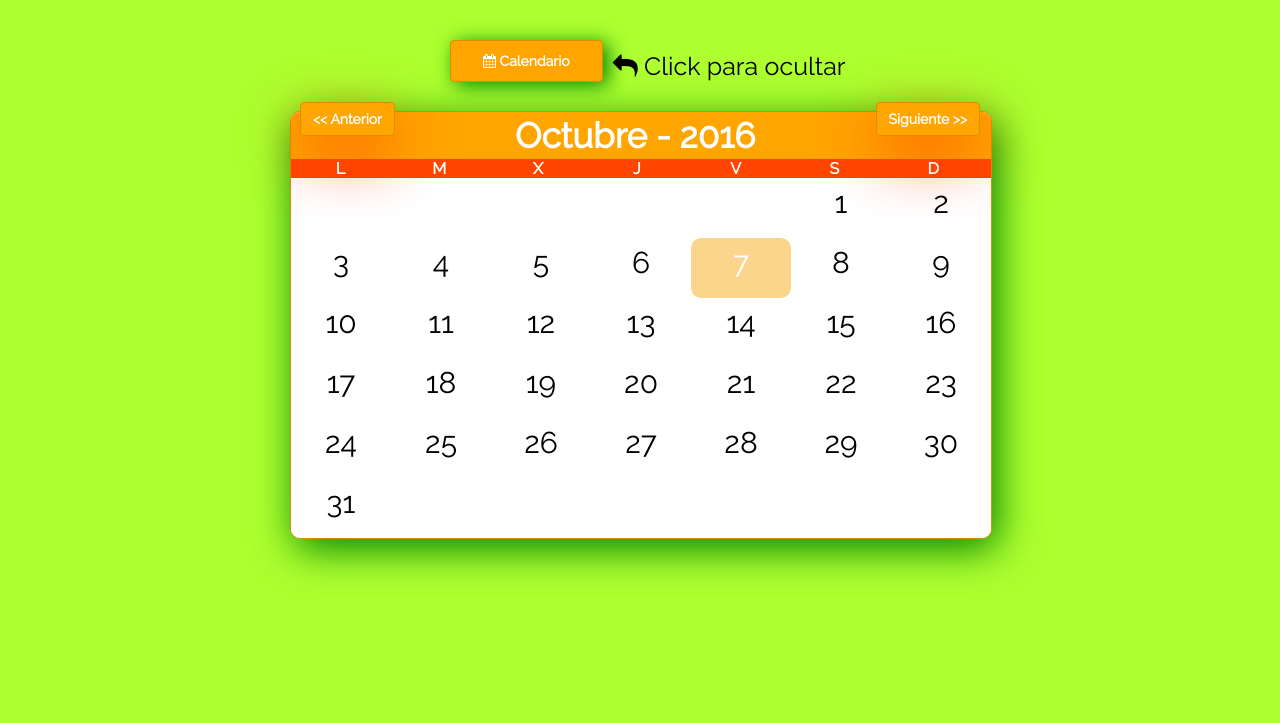
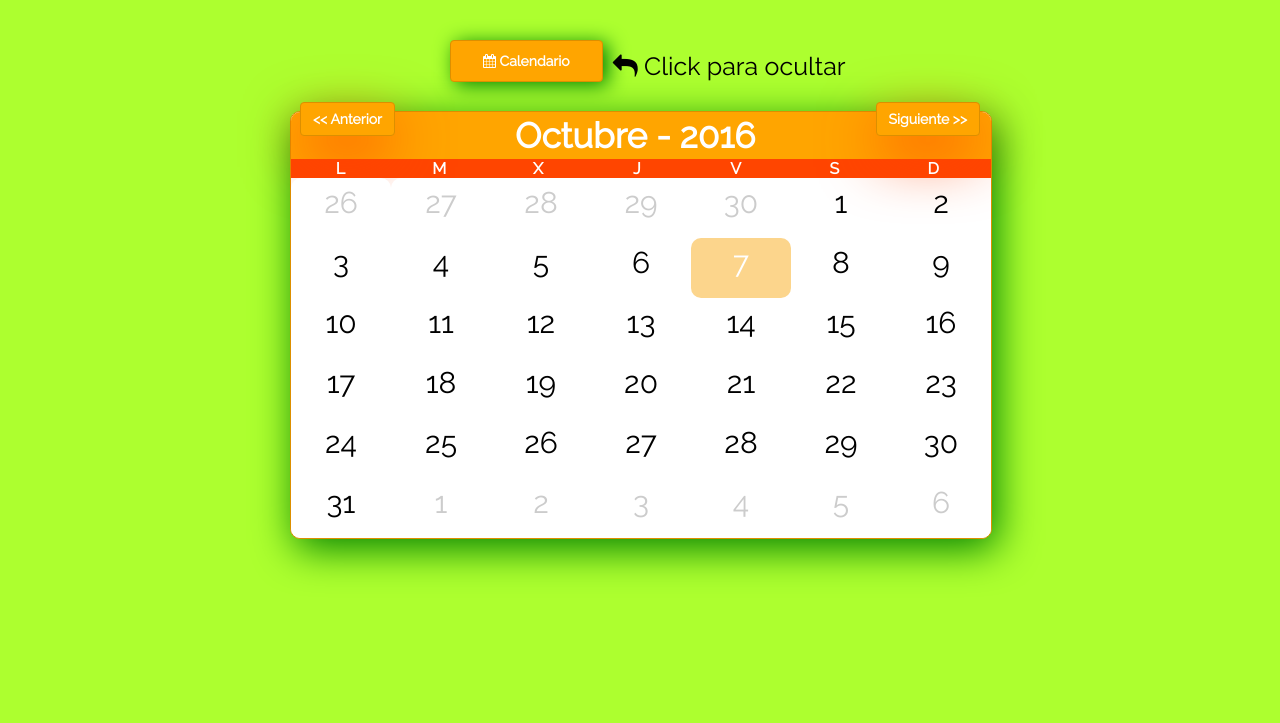
Before and after one commit to RSginer/rcalendarjs, a plain HTML site: page index.html in a window 1280 px wide. Both pictures are taken after a click on the button "Calendario". Shown: the top 723 px of the page. Drawn offline with Linux system fonts and the light colour scheme.

Commit message:
dias del mes anterior y siguiente OK

```diff
--- a/assets/css/calendar.css
+++ b/assets/css/calendar.css
@@ -74,7 +74,12 @@
     background-color:#FFFFFF;
     cursor:initial;
 }
-
+.calendar__week__day--before{
+    color:#CCC;
+    background-color:#FFFFFF !important;
+    cursor:initial !important;
+    font-weight: normal !important;
+}
 .calendar__week__day--current-day{
     background-color: #fcd58c;
     color:white;
--- a/assets/js/calendar.js
+++ b/assets/js/calendar.js
@@ -43,14 +43,16 @@ function initCalendar(date) {
     if (isLeap(date.getFullYear())) {
         monthDays[1] = 29;
     }
-
+        var numAddDays;
     if (date.getDay() != 0) {
         numBlankDivs = date.getDay();
+        numAddDays = date.getDay()-1;
     } else {
         numBlankDivs = 7;
+        numAddDays = date.getDay();
     }
-    for (var i = 1; i < numBlankDivs; i++) {
-        text += '<div class="calendar__week__day"></div>';
+    for (var i = (monthDays[date.getMonth()-1]-numBlankDivs)+2; i <=  monthDays[date.getMonth()-1]; i++) {
+        text += '<div class="calendar__week__day calendar__week__day--before">'+i+'</div>';
     }
     for (var i = 1; i <= monthDays[date.getMonth()]; i++) {
         if (today.getDate() == i && today.getMonth() == date.getMonth() && today.getFullYear() == date.getFullYear()) {
@@ -58,6 +60,9 @@ function initCalendar(date) {
         } else {
             text += '<div class="calendar__week__day">' + i + '</div>';
         }
+    }
+      for (var i = 1; i <=  (42-monthDays[date.getMonth()]-numAddDays); i++) {
+        text += '<div class="calendar__week__day calendar__week__day--before">'+i+'</div>';
     }
 
     body.innerHTML = text;
```
